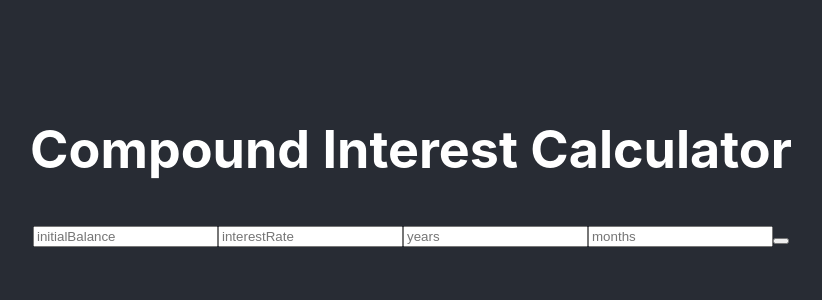
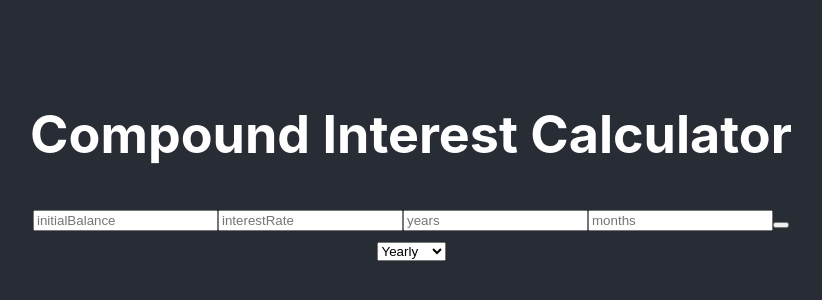
Before and after one commit to SiklodiDani/compound-interest-calculator, a React (Create React App) app: page / in a window 1280 px wide. Shown: the part 222-522 px from the top of the page, without its empty margins (229-1051 px from the left). Built offline with nearby package versions, Linux system fonts and the light colour scheme.

Commit message:
Fixed a bug where the intrest rate would get doubled and make the calculations wrong

```diff
--- a/src/App.js
+++ b/src/App.js
@@ -11,6 +11,7 @@ function App() {
   const [years, setYears] = useState("");
   const [months, setMonths] = useState("");
   const [balance, setBalance] = useState([]);
+  const [interestInterval, setInterestInterval] = useState("yearly");
 
   return (
 		<div className="App">
@@ -27,6 +28,8 @@ function App() {
           setMonths={setMonths}
           balance={balance}
           setBalance={setBalance}
+          interestInterval = {interestInterval}
+          setInterestInterval={setInterestInterval}
 				/>
         <BalanceList
           balance={balance}
--- a/src/components/Balance.js
+++ b/src/components/Balance.js
@@ -2,17 +2,19 @@ import React from "react";
 
 const Balance = ({ time, interest, totalInterest, amount }) => {
 	const finalList = [];
-	const initialInterest = interest / 100;
+	const initialInterest= (interest / 100).toFixed(2);
 
 	for (let i = 1; i <= time; i++) {
+		console.log(initialInterest);
+		interest = initialInterest *amount;
+		console.log(interest);
+		totalInterest += interest;
 		amount = amount + interest;
 		finalList.push(
 			<li>
 				{i} {interest.toFixed(2)} {totalInterest.toFixed(2)} {amount.toFixed(2)}
 			</li>
 		);
-		interest = initialInterest * amount;
-		totalInterest += interest;
 	}
 	return finalList;
 };
--- a/src/components/BalanceList.js
+++ b/src/components/BalanceList.js
@@ -12,6 +12,7 @@ const BalanceList = ({balance}) => {
 						interest={bal.interest}
 						totalInterest={bal.totalInterest}
 						amount={bal.amount}
+						interestInterval={bal.interestInterval}
 					/>
 				))}
 			</ul>
--- a/src/components/Form.js
+++ b/src/components/Form.js
@@ -1,13 +1,20 @@
 import React from "react";
 
-const Form = ({initialBalance, setInitialBalance, interestRate, setInterestRate, years, setYears, months, setMonths, balance, setBalance}) => {
+const Form = ({initialBalance, setInitialBalance, interestRate, setInterestRate, years, setYears, months, setMonths, balance, setBalance, interestInterval, setInterestInterval}) => {
 
     const calculateAmount = (e) => {
         e.preventDefault();
         setBalance([
             ...balance,
-			{time: years*12+months, interest: interestRate*initialBalance/100, totalInterest: interestRate*initialBalance/100, amount: initialBalance},
+			{time: years*12+months, interest: interestRate, totalInterest: 0, amount: initialBalance, interestInterval: interestInterval },
         ]);
+        console.log(interestRate);
+        console.log(initialBalance);
+        console.log(interestRate*initialBalance/100);
+    }
+
+    const InterestIntervalHandler = (e) => {
+        setInterestInterval(e.target.value);
     }
 
     return (
@@ -17,7 +24,12 @@ const Form = ({initialBalance, setInitialBalance, interestRate, setInterestRate,
             <input type="number" placeholder="years" value={years} onChange={e => setYears(+e.target.value)} />
             <input type="number" placeholder="months" value={months} onChange={e => setMonths(+e.target.value)} />
             <button onClick={calculateAmount} type="submit"/>
-
+            <div className="select">
+				<select onChange={InterestIntervalHandler} name="interestInterval">
+					<option value="yearly">Yearly</option>
+					<option value="monthly">Monthly </option>
+				</select>
+			</div>
         </form>
     );
 }
```
